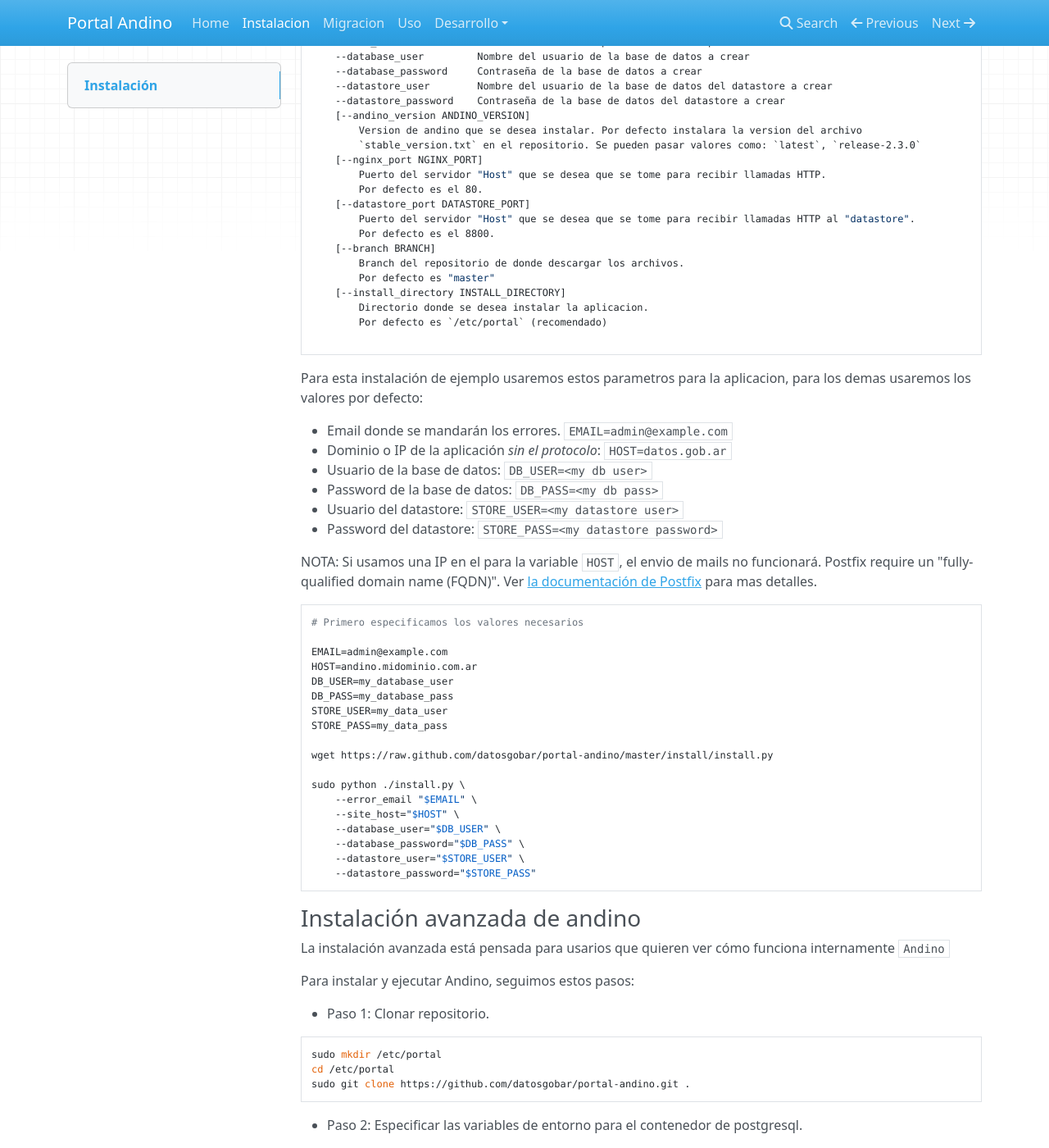
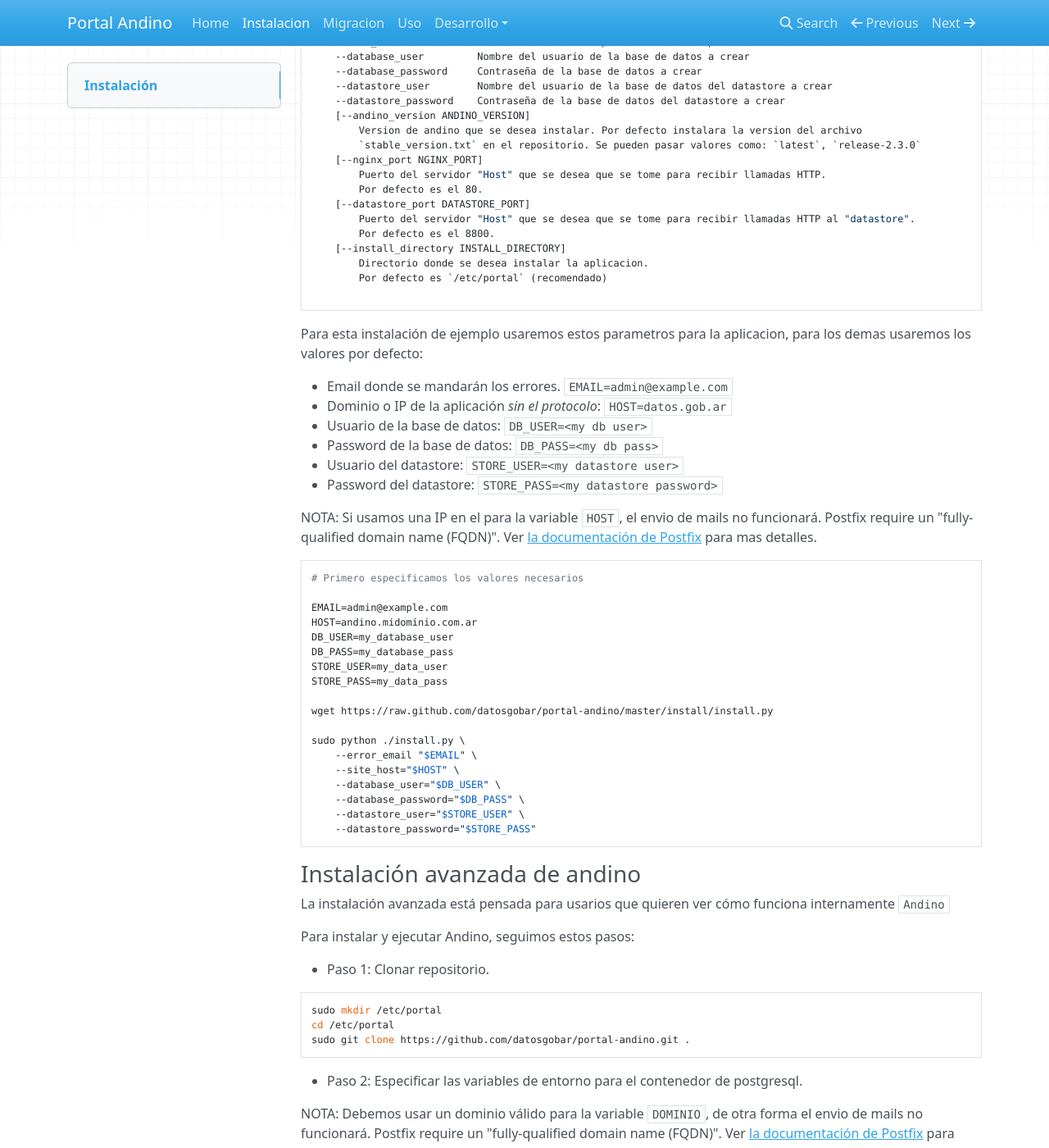
Before and after one commit to datosgobar/portal-andino, an MkDocs documentation site: the page built from docs/setup/install.md, in a window 1280 px wide and 1400 px high, scrolled down 771 px. Shown: the whole window at 82% size. Built offline with MkDocs 1.6.1, drawn with Linux system fonts in a browser that asks for light colours; nearby versions of some CDN libraries; old or Windows-style settings are respelled for this version of MkDocs; some of the changed text lies outside the part shown.

Commit message:
Actualizo la documentacion refs:#92

```diff
--- a/docs/setup/install.md
+++ b/docs/setup/install.md
@@ -41,9 +41,6 @@
     [--datastore_port DATASTORE_PORT]
         Puerto del servidor "Host" que se desea que se tome para recibir llamadas HTTP al "datastore".
         Por defecto es el 8800.
-    [--branch BRANCH]
-        Branch del repositorio de donde descargar los archivos.
-        Por defecto es "master"
     [--install_directory INSTALL_DIRECTORY]
         Directorio donde se desea instalar la aplicacion.
         Por defecto es `/etc/portal` (recomendado)
```
Also changed, not shown: other parts of docs/setup/install.md (+2 -0 lines), docs/setup/update.md (+0 -3 lines).
